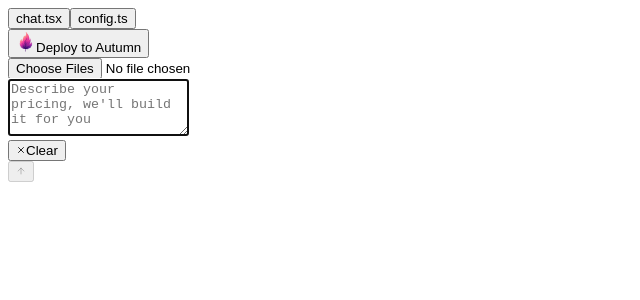
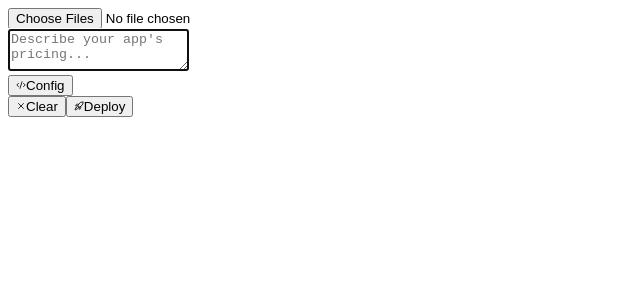
Before and after one commit to useautumn/autumn-chat, a Next.js app: page /ChatPage in a window 1280 px wide. Shown: the top 300 px of the page, without its empty margins (0-640 px from the left). Built offline with nearby package versions, Linux system fonts and the light colour scheme; a small style sheet from the web is missing.

Commit message:
Refactored pricing model structure, added configuration toggle in chat interface, and improved UI elements across components. Enhanced error handling in API submissions and introduced new CSS variables for animations.

```diff
--- a/src/app/api/submit/route.ts
+++ b/src/app/api/submit/route.ts
@@ -18,13 +18,17 @@ export const POST = async (req: NextRequest) => {
     const id = KSUID.randomSync().string;
 
     try {
-      await db.insert(chatResults).values({
-        id,
-        data: pricingModel,
-        created_at: Date.now(),
-      });
+      let result = await db
+        .insert(chatResults)
+        .values({
+          id,
+          data: pricingModel,
+          created_at: Date.now(),
+        })
+        .returning();
+      console.log(result);
     } catch (error) {
-      console.error(error);
+      console.error("Failed to submit chat result!", error);
     }
 
     return NextResponse.json({ id });
--- a/src/app/globals.css
+++ b/src/app/globals.css
@@ -179,3 +179,7 @@ body {
   /* Contain overflow behavior */
   overscroll-behavior-y: contain;
 }
+
+@theme {
+  --animate-spin-slow: spin 5s linear infinite;
+}
--- a/src/components/animated-border-gradient.tsx
+++ b/src/components/animated-border-gradient.tsx
@@ -40,11 +40,11 @@ export const AnimatedGradientBorderTW: React.FC<{
       style={
         {
           "--angle": "0deg",
-          "--border-color": "linear-gradient(var(--angle), #bfc1c6, #f8f9fa)",
-          "--bg-color": "linear-gradient(#f8f9fa, #fff)",
+          "--border-color": "linear-gradient(var(--angle), #8838ff, #f8f9fa)",
+          "--bg-color": "linear-gradient(#fff, #fff)",
         } as CSSProperties
       }
-      className="rounded-sm flex items-center justify-center border-2 border-[#0000]
+      className="rounded-xs flex items-center justify-center border-2 border-[#0000]
       [background:padding-box_var(--bg-color),border-box_var(--border-color)]
       w-full h-fit mt-4
       "
--- a/src/components/messages.tsx
+++ b/src/components/messages.tsx
@@ -34,6 +34,8 @@ interface MessagesProps {
   setJsonError: (jsonError: boolean) => void;
   showChat: boolean;
   setShowChat: (showChat: boolean) => void;
+  showConfig: boolean;
+  setShowConfig: (showConfig: boolean) => void;
 }
 
 function PureMessages(
@@ -55,6 +57,8 @@ function PureMessages(
     setJsonError,
     showChat,
     setShowChat,
+    showConfig,
+    setShowConfig,
   }: MessagesProps,
   ref: React.Ref<MessagesHandle>
 ) {
@@ -84,10 +88,9 @@ function PureMessages(
   return (
     <div
       className={cn(
-        "max-h-[500px] min-h-[500px] rounded-md flex flex-col",
-        "bg-white/0 transition-opacity rounded-sm",
+        "max-h-[480px] min-h-[480px] flex flex-col bg-white/0 transition-opacity rounded-xs justify-end",
         messages.length > 0
-          ? "duration-1000 bg-white/100 shadow-md scale-100 opacity-100 translate-y-0"
+          ? "duration-1000 scale-100 opacity-100 translate-y-0"
           : "duration-500 bg-white/0 scale-95 opacity-0 -translate-y-4"
       )}
       style={{
@@ -95,9 +98,9 @@ function PureMessages(
         overscrollBehavior: "contain",
       }}
     >
-      <div
+      {/* <div
         className={cn(
-          "bg-[#F5F5F5] min-h-10 transition-all",
+          " min-h-10 transition-all",
           messages.length > 0
             ? "duration-1000 opacity-100"
             : "duration-500 opacity-0"
@@ -159,11 +162,12 @@ function PureMessages(
             </Button>
           </div>
         </div>
-      </div>
+      </div>   */}
 
       {/* {messages.length === 0 && <Greeting />} */}
 
-      {tab === "code" && (
+      <div className="flex max-h-[400px] px-2">
+        {showConfig ? (
           <CodeEditor
             customConfig={editorText}
             handleConfigChange={(value) => {
@@ -178,9 +182,9 @@ function PureMessages(
             }}
             error={jsonError}
           />
-      )}
+        ) : (
           <div
-        className="flex flex-col gap-6 flex-1 overflow-y-auto relative scrollbar-hide"
+            className="flex flex-col gap-6 overflow-y-auto relative scrollbar-hide w-full"
             ref={tab == "pricing" ? messagesContainerRef : undefined}
             style={{
               contain: "layout style paint",
@@ -188,8 +192,7 @@ function PureMessages(
               touchAction: "pan-y",
             }}
           >
-        {tab === "pricing" && (
-          <div className="pt-4 flex flex-col gap-6">
+            <div className="pt-4 flex flex-col h-fit gap-6">
               {messages.map((message, index) => (
                 <PreviewMessage
                   key={message.id}
@@ -207,13 +210,13 @@ function PureMessages(
                   }
                 />
               ))}
-
               <motion.div
                 ref={messagesEndRef}
-              className="shrink-0 min-w-[24px] min-h-[24px]"
+                className="shrink-0 min-w-[24px] min-h-[12px] -mt-8"
                 onViewportLeave={onViewportLeave}
                 onViewportEnter={onViewportEnter}
               />
+            </div>
           </div>
         )}
       </div>
--- a/src/components/multimodal-input.tsx
+++ b/src/components/multimodal-input.tsx
@@ -24,7 +24,15 @@ import { Textarea } from "./ui/textarea";
 import equal from "fast-deep-equal";
 import type { UseChatHelpers } from "@ai-sdk/react";
 import { AnimatePresence, motion } from "framer-motion";
-import { ArrowDown, ArrowUpIcon, XIcon } from "lucide-react";
+import {
+  ArrowDown,
+  ArrowUpIcon,
+  Code2,
+  Loader2,
+  MessageSquare,
+  Rocket,
+  XIcon,
+} from "lucide-react";
 import { useScrollToBottom } from "@/hooks/use-scroll-to-bottom";
 import { AnimatedGradientBorderTW } from "./animated-border-gradient";
 import { cn } from "@/lib/utils";
@@ -44,6 +52,10 @@ function PureMultimodalInput({
   handleSubmit,
   className,
   clearChat,
+  showConfig,
+  setShowConfig,
+  pricingModel,
+  setPricingModel,
 }: {
   chatId: string;
   input: UseChatHelpers["input"];
@@ -58,9 +70,14 @@ function PureMultimodalInput({
   handleSubmit: UseChatHelpers["handleSubmit"];
   className?: string;
   clearChat: () => void;
+  showConfig: boolean;
+  setShowConfig: (showConfig: boolean) => void;
+  pricingModel: any;
+  setPricingModel: (pricingModel: any) => void;
 }) {
   const textareaRef = useRef<HTMLTextAreaElement>(null);
   const { width } = useWindowSize();
+  const [loading, setLoading] = useState(false);
 
   const [messagePresent, setMessagePresent] = useState(messages.length > 0);
 
@@ -257,18 +274,21 @@ function PureMultimodalInput({
       )}
 
       {/* <div className="animated-gradient-border !rounded-none"> */}
-      <AnimatedGradientBorderTW animate={!messagePresent}>
+      {/* <AnimatedGradientBorderTW animate={!messagePresent}> */}
+      <div className={cn("flex items-center", messagePresent ? "mt-4" : "")}>
+        <div className="group relative mx-auto w-full overflow-hidden rounded-xs bg-gray-300 p-[1px] transition-all duration-300 ease-in-out bg-gradient-to-b from-primary/70 to-primary shadow-md">
+          <div className="animate-spin-slow absolute -top-90 -bottom-90 left-10 right-10 bg-gradient-to-r from-transparent via-white/90 to-transparent visible"></div>
           <Textarea
             // data-testid="multimodal-input"
             ref={textareaRef}
-          placeholder="Describe your pricing, we'll build it for you"
+            placeholder="Describe your app's pricing..."
             value={input}
             onChange={handleInput}
             className={cx(
-            "rounded-sm shadow-none outline-none focus:ring-0 focus:outline-none resize-none w-full overflow-hidden",
+              "rounded-xs h-12 min-h-12 max-h-12 resize-none relative shadow-none outline-none focus:ring-0 focus:outline-none w-full overflow-scroll  bg-white [&::placeholder]:text-zinc-400  ",
               messagePresent
-              ? "min-h-[100px] transition-all ease-in-out pb-[40px] border-2 border-gray-200 mt-4 bg-zinc-50"
-              : "min-h-[60px] transition-all ease-in-out border-none",
+                ? " transition-all ease-in-out [&::placeholder]:text-transparent"
+                : "transition-all ease-in-out border-none",
               className
             )}
             rows={2}
@@ -282,16 +302,16 @@ function PureMultimodalInput({
                 event.preventDefault();
 
                 if (status !== "ready") {
-                toast.error(
-                  "Please wait for the model to finish its response!"
-                );
+                  toast.error("Please wait for Autumn to finish its response");
                 } else {
                   submitForm();
                 }
               }
             }}
           />
-      </AnimatedGradientBorderTW>
+        </div>
+      </div>
+      {/* </AnimatedGradientBorderTW> */}
       {/* </div> */}
 
       {/* <div className="absolute bottom-0 p-2 w-fit flex flex-row justify-start">
@@ -303,14 +323,35 @@ function PureMultimodalInput({
 
       <div
         className={cn(
-          "absolute bottom-0 right-0 p-2 pt-0 w-full flex flex-row justify-between gap-2",
+          "bottom-0 right-0 p-2 pt-0 w-full flex flex-row justify-between gap-2",
           messagePresent ? "opacity-100 " : "opacity-0 pointer-events-none"
         )}
       >
-        <div className="flex flex-row gap-2">
+        <Button
+          variant="outline"
+          className="rounded-xs text-xs hover:bg-zinc-100 shadow-none text-zinc-400"
+          size="sm"
+          onClick={() => {
+            setShowConfig(!showConfig);
+          }}
+        >
+          {showConfig ? (
+            <>
+              <MessageSquare size={10} className="mr-1 " />
+              Chat
+            </>
+          ) : (
+            <>
+              <Code2 size={10} className="mr-1" />
+              Config
+            </>
+          )}
+        </Button>
+
+        <div className="flex gap-2">
           <Button
             variant="destructive"
-            className="rounded-sm text-xs hover:bg-red-500/90 hover:text-zinc-50 shadow-none"
+            className="rounded-xs text-xs hover:bg-red-500/90 hover:text-zinc-50 shadow-none bg-white"
             size="sm"
             onClick={() => {
               clearChat();
@@ -320,9 +361,8 @@ function PureMultimodalInput({
             <XIcon size={10} />
             Clear
           </Button>
-        </div>
 
-        {status === "submitted" ? (
+          {/* {status === "submitted" ? (
             <StopButton stop={stop} setMessages={setMessages} />
                     ) : (
             <SendButton
@@ -330,7 +370,44 @@ function PureMultimodalInput({
               submitForm={submitForm}
               uploadQueue={uploadQueue}
             />
+                    )} */}
+          <Button
+            variant="default"
+            className="rounded-xs text-xs hover:bg-purple-800/90 hover:text-zinc-50 shadow-none"
+            size="sm"
+            onClick={async () => {
+              console.log(pricingModel);
+              try {
+                setLoading(true);
+                const response = await fetch("/api/submit", {
+                  method: "POST",
+                  body: JSON.stringify({ pricingModel }),
+                });
+
+                const data = await response.json();
+                const baseURL = "https://app.useautumn.com/sandbox/onboarding";
+                const authUrl = "https://accounts.useautumn.com/sign-in";
+                // const baseURL = "http://localhost:3000/sandbox/onboarding";
+                // const authUrl =
+                //   "https://massive-ghoul-59.accounts.dev/sign-in";
+                window.open(
+                  `${authUrl}?redirect_url=${baseURL}?token=${data.id}`,
+                  "_blank"
+                );
+              } catch (error) {
+              } finally {
+                setLoading(false);
+              }
+            }}
+          >
+            {loading ? (
+              <Loader2 className="animate-spin" width={10} />
+            ) : (
+              <Rocket size={10} />
             )}
+            Deploy
+          </Button>
+        </div>
       </div>
     </div>
   );
@@ -343,6 +420,8 @@ export const MultimodalInput = memo(
     if (prevProps.status !== nextProps.status) return false;
     if (!equal(prevProps.attachments, nextProps.attachments)) return false;
     if (!equal(prevProps.messages, nextProps.messages)) return false;
+    if (prevProps.showConfig !== nextProps.showConfig) return false;
+    if (prevProps.setShowConfig !== nextProps.setShowConfig) return false;
     // if (prevProps.selectedVisibilityType !== nextProps.selectedVisibilityType)
     //   return false;
 
--- a/src/components/pricing-model/code-editor2.tsx
+++ b/src/components/pricing-model/code-editor2.tsx
@@ -20,7 +20,7 @@ export const CodeEditor = ({
   error: boolean;
 }) => {
   return (
-    <div className="flex flex-col h-full w-full relative rounded-md">
+    <div className="flex flex-col h-full w-full relative rounded-sm bg-white border">
       {error && (
         <div
           className="bg-red-400 border border-red-500 text-xs text-white w-fit absolute z-100 top-2 right-5 px-2 py-1
--- a/src/components/pricing/pricing-table.tsx
+++ b/src/components/pricing/pricing-table.tsx
@@ -144,7 +144,7 @@ export const PricingCard = ({
   return (
     <div
       className={cn(
-        "border rounded-md bg-background w-full h-full pt-6 text-foreground",
+        "border rounded-xs shadow-md bg-background w-full h-full pt-6 text-foreground",
         recommendedText &&
           !uniform &&
           "shadow-xl border-primary/30 lg:-translate-y-6 lg:h-[calc(100%+48px)] relative",
@@ -260,7 +260,7 @@ export const PricingCardButton = React.forwardRef<
   return (
     <Button
       className={cn(
-        "w-full py-3 px-4 rounded-md group overflow-hidden relative transition-all duration-300 hover:brightness-90",
+        "w-full py-3 px-4 rounded-xs group overflow-hidden relative transition-all duration-300 hover:brightness-90",
         className
       )}
       variant={recommended ? "default" : "secondary"}
--- a/src/models.ts
+++ b/src/models.ts
@@ -62,8 +62,8 @@ export const FeatureSchema = z.object({
 });
 
 export const PricingModelSchema = z.object({
+  products: z.array(ProductSchema),
   features: z.array(FeatureSchema),
-  products: z.array(ProductSchema),
 });
 
 export type ProductItem = z.infer<typeof ProductItemSchema>;
```
Also changed, not shown: src/app/api/chat/route.ts (+13 -9 lines), src/app/page.tsx (+22 -6 lines), src/components/message.tsx (+6 -5 lines). Lines whose indentation alone changed are shown as unchanged.
